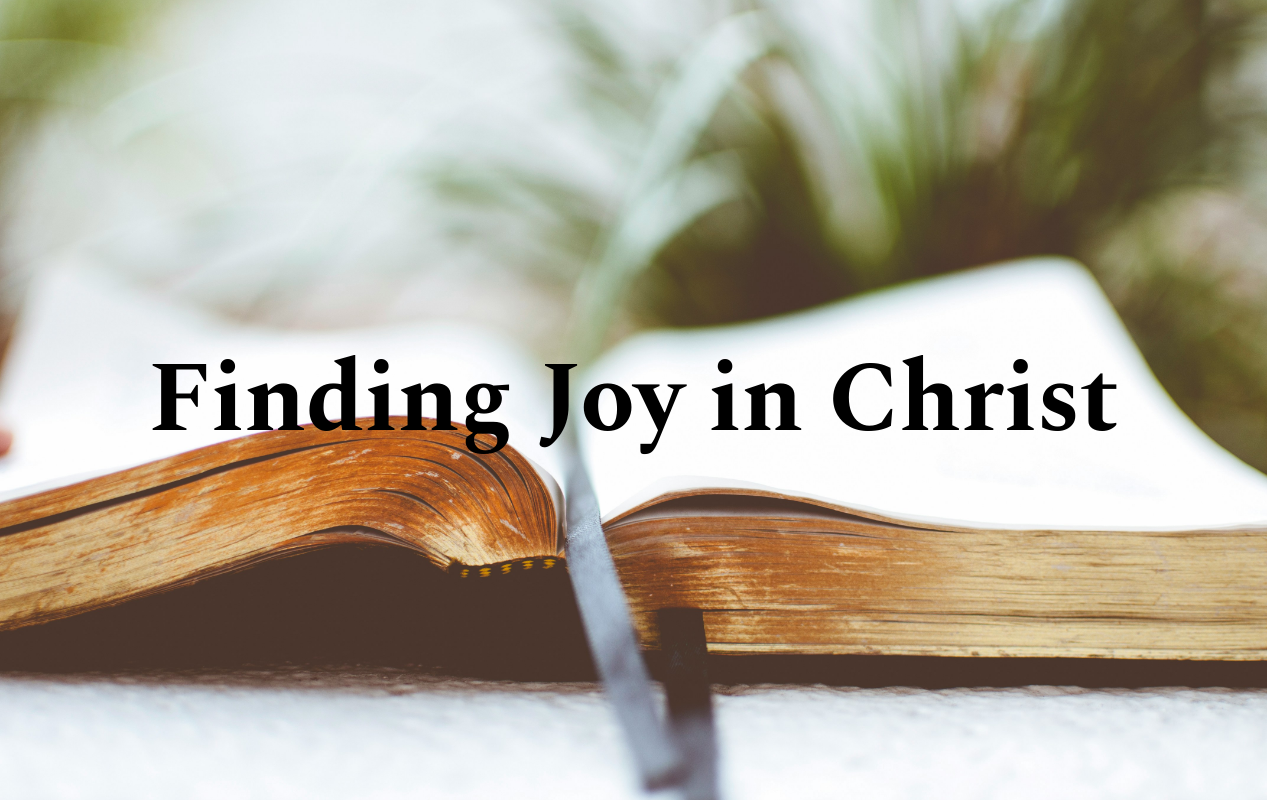
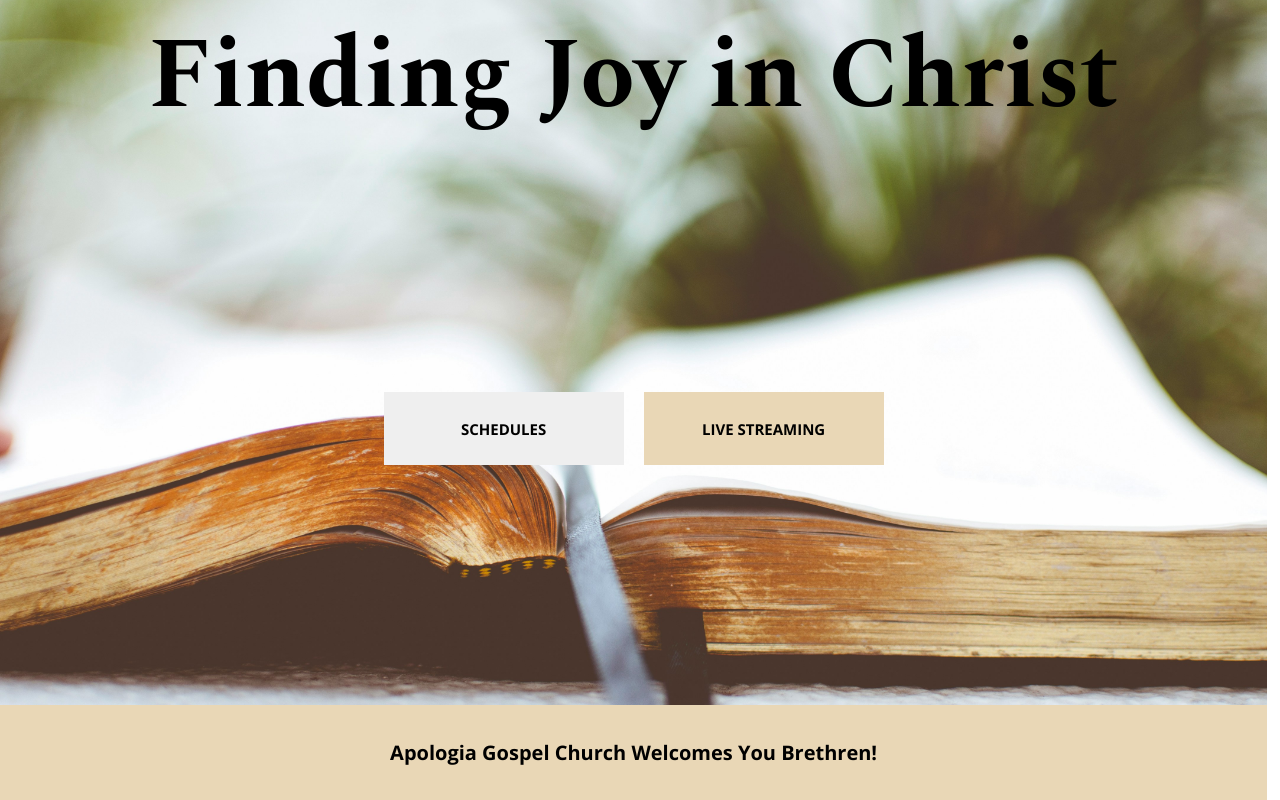
Before and after one commit to ornops/react-apologia-website, a React (Create React App) app: page / in a window 1280 px wide. Shown: the top 800 px of the page. Built offline with nearby package versions, Linux system fonts and the light colour scheme.

Commit message:
Updated/Added elements inside the Hero Section

```diff
--- a/public/index.html
+++ b/public/index.html
@@ -24,9 +24,15 @@
       work correctly both with client-side routing and a non-root public URL.
       Learn how to configure a non-root public URL by running `npm run build`.
     -->
+    <!-- Google font for Spectral -->
     <link rel="preconnect" href="https://fonts.googleapis.com">
     <link rel="preconnect" href="https://fonts.gstatic.com" crossorigin>
     <link href="https://fonts.googleapis.com/css2?family=Spectral:ital,wght@0,200;0,300;0,400;0,500;0,600;0,700;0,800;1,200;1,300;1,400;1,500;1,600;1,700;1,800&display=swap" rel="stylesheet">
+
+    <!-- Google font for Open Sans -->
+    <link rel="preconnect" href="https://fonts.googleapis.com">
+    <link rel="preconnect" href="https://fonts.gstatic.com" crossorigin>
+    <link href="https://fonts.googleapis.com/css2?family=Open+Sans:ital,wght@0,300..800;1,300..800&family=Spectral:ital,wght@0,200;0,300;0,400;0,500;0,600;0,700;0,800;1,200;1,300;1,400;1,500;1,600;1,700;1,800&display=swap" rel="stylesheet">
     <title>React App</title>
   </head>
   <body>
--- a/src/App.css
+++ b/src/App.css
@@ -11,7 +11,4 @@
 .section-container{
   height: 100vh;
   width: 99vw;
-  overflow: hidden;
-
-
 }
--- a/src/components/1-hero-section/hero-section.component.jsx
+++ b/src/components/1-hero-section/hero-section.component.jsx
@@ -5,8 +5,17 @@ const HeroSection = () =>{
     return(
         <div className="section-container hero-section">
             <h1 className='hero-text'>Finding Joy in Christ</h1>
+            <div className='buttons-container'>
+            <button className='hero-button schedule-button'>SCHEDULES</button>
+            <button className='hero-button streaming-button' >LIVE STREAMING</button>
+            </div>
+            <div className='hero-bottom-paragraph'>
+                <p>Apologia Gospel Church Welcomes You Brethren!</p>
+            </div>
+
+
+
         </div>
-
     )
 }
 
--- a/src/components/1-hero-section/hero-section.styles.css
+++ b/src/components/1-hero-section/hero-section.styles.css
@@ -1,11 +1,15 @@
 .hero-section{
-    background-image: url('../images/hero-image.jpg');
+    display: flex;
+    background-image: url('../../assets/hero-image.jpg');
     height: 100%;
     background-position: center;
     background-repeat: no-repeat;
     background-size: cover;
-    text-align: center;
-    line-height: 100vh;
+    justify-content: center;
+    align-items: center;
+    flex-direction: column;
+    gap: 30%;
+
 }
 .hero-text{
     color: #000;
@@ -14,3 +18,44 @@
     font-weight: 700;
     font-style: normal;
 }
+.buttons-container{
+    display: flex;
+    gap: 20px;
+
+}
+.buttons-container .hero-button{
+    width: 240px;
+    height: 73px;
+    color: #000;
+    font-size: 15px;
+    font-family: "Open Sans", sans-serif;
+    font-optical-sizing: auto;
+    font-weight: 700;
+    font-style: normal;
+    font-variation-settings:
+      "wdth" 100;
+    cursor: pointer;
+    color: #000;
+}
+.streaming-button{
+    background-color: #E9D7B6;
+}
+.hero-bottom-paragraph{
+    width: 99vw;
+    height: 20vh;
+    background-color: #E9D7B6;
+    display: flex;
+    align-items: center;
+    justify-content: center;
+}
+.hero-bottom-paragraph p{
+    font-family: "Open Sans", sans-serif;
+    font-size: 20px;
+    font-optical-sizing: auto;
+    font-weight: 700;
+    font-style: normal;
+    font-variation-settings:
+      "wdth" 100;
+    cursor: pointer;
+    color: #000;
+}
```
Also changed, not shown: src/assets/hero-image.jpg (renamed from src/components/images/hero-image.jpg), src/assets/test.jpg (renamed from src/components/images/test.jpg).
